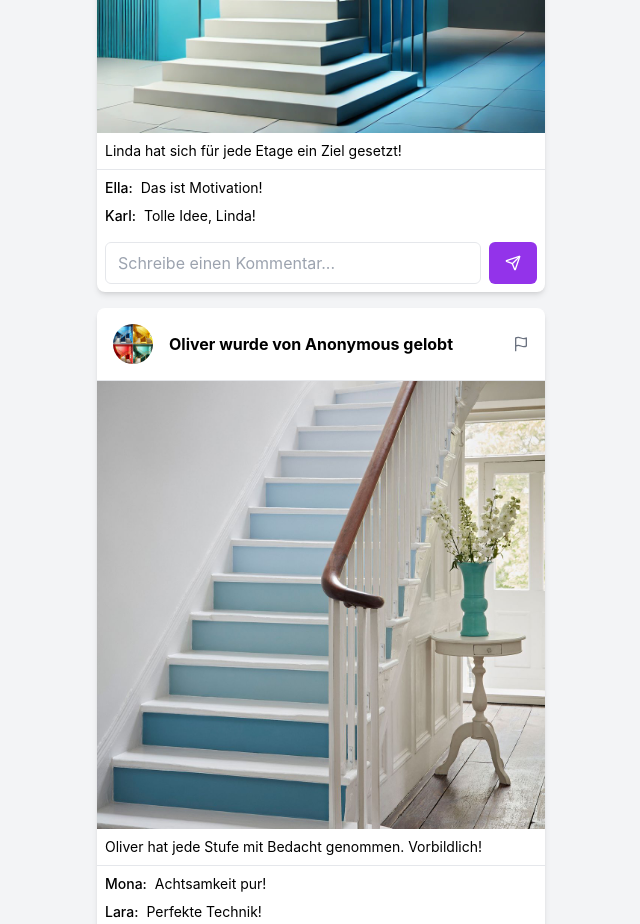
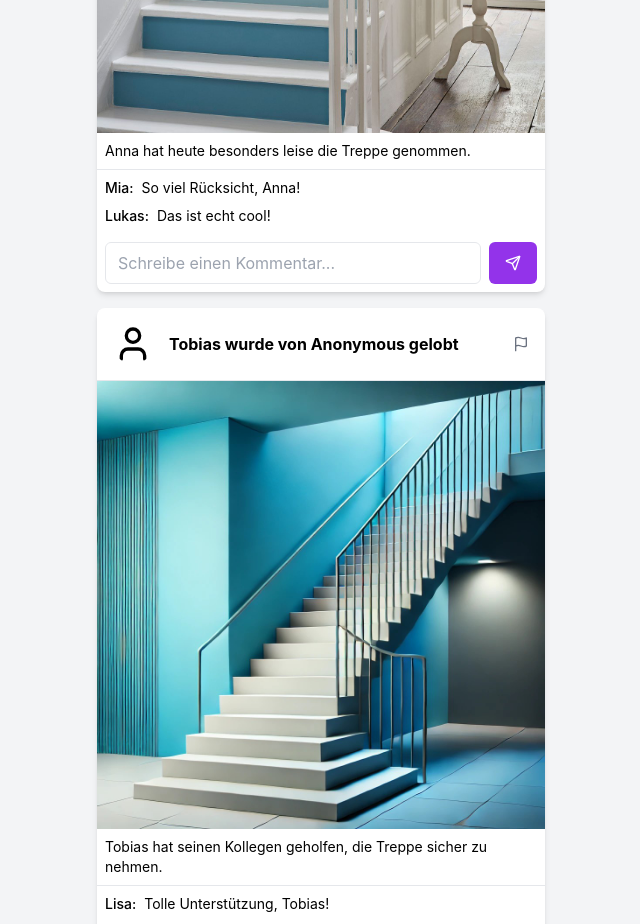
Before and after one commit to flockean/loben-on-stairs, a React (Create React App) app: page /home in a window 1280 px wide. Shown: the part 1860-2784 px from the top of the page, without its empty margins (319-959 px from the left). Built offline with nearby package versions, Linux system fonts and the light colour scheme; sample sign-in values are in the browser's storage.

Commit message:
ci: optimize Content

```diff
--- a/src/components/Post.jsx
+++ b/src/components/Post.jsx
@@ -1,5 +1,5 @@
 import React, {useEffect, useState} from 'react';
-import {Flag, Send} from 'lucide-react';
+import {Flag, Send, User} from 'lucide-react';
 import {UserService} from "../logic/userService";
 
 
@@ -56,8 +56,7 @@ const SocialPost = ({ post }) => {
     return (
         <div className="w-full max-w-2xl mx-auto bg-white rounded-lg shadow-md overflow-hidden my-4">
             <div className="flex items-center space-x-4 p-4 border-b">
-                <img
-                    src={post.avatar.toString()}
+                <User
                     alt={post.username}
                     className="w-10 h-10 rounded-full"
                 />
--- a/src/logic/registerMocks.js
+++ b/src/logic/registerMocks.js
@@ -1,7 +1,13 @@
 import Avatar1 from "../assets/images/avatar-1.jpg";
 import feedImage1 from "../assets/images/stairs-1.jpg";
 import feedImage2 from "../assets/images/stairs-2.jpg";
-
+import maxImage from '../assets/images/MaxRückwarts.webp';
+import hansImage from '../assets/images/HansGuteHaltung.webp';
+import sabineImage from '../assets/images/SabineCountingStairs.webp';
+import peterZugig from '../assets/images/PeterZugig.webp';
+import extremDead from '../assets/images/BrutalDead.webp';
+import lisaQuiet from '../assets/images/LisaQuiet.webp';
+import extremSafe from '../assets/images/ExtremSafe.webp';
 
 export interface Post {
     id: string,
@@ -26,11 +32,11 @@ export const MOCK_FEED: Post[] = [
         username: 'Hans',
         byUser: 'Anonymous',
         avatar: Avatar1,
-        image: feedImage1,
-        caption: 'Hans hat heute die Treppe mit guter Haltung erklommen!',
+        image: hansImage,
+        caption: 'Hans hat heute die Treppe mit guter Haltung erklommen! #Gesund #Rückrat #HandlaufBenutzt',
         comments: [
-            {id: 1, username: 'Fred', text: 'Das Rückgrat bleibt gesund – weiter so, Hans!'},
-            {id: 2, username: 'Leo', text: 'Perfekte Haltung, Hans! Das motiviert.'},
+            {id: 1, username: 'Fred', text: 'Ich sehe da keine richtige Sicherheit Hans mit Handlauf ;('},
+            {id: 2, username: 'Leo', text: 'Perfekte Haltung, Hans! Da merkt man deine stabile Figur'},
         ],
     },
     {
@@ -38,11 +44,10 @@ export const MOCK_FEED: Post[] = [
         username: 'Peter',
         byUser: 'Anonymous',
         avatar: Avatar1,
-        image: feedImage2,
-        caption: 'Peter hat es geschafft, die Treppe ohne Pause zu nehmen.',
+        image: peterZugig,
+        caption: 'Peter hat es geschafft, die Treppe ohne Pause zu nehmen. Sogar ab der Mitte sicherer als auf diesem Bild o_O #GefährlicherStart',
         comments: [
-            {id: 1, username: 'Jürgen', text: 'Beeindruckend, Peter!'},
-            {id: 2, username: 'Simon', text: 'Das nenne ich Ausdauer!'},
+            {id: 1, username: 'Jürgen', text: 'Beeindruckend, Peter!'}
         ],
     },
     {
@@ -51,7 +56,7 @@ export const MOCK_FEED: Post[] = [
         byUser: 'Anonymous',
         avatar: Avatar1,
         image: feedImage1,
-        caption: 'Maria hat auf jeder Stufe ihr Tempo gehalten – gleichmäßig und ruhig!',
+        caption: 'Maria hat auf jeder Stufe ihr Tempo gehalten – gleichmäßig und ruhig! #AufmerksamGewesen #HandyWeggesteckt',
         comments: [
             {id: 1, username: 'Sophie', text: 'Maria, das ist echte Konzentration!'},
             {id: 2, username: 'Lukas', text: 'Perfekte Balance, Maria!'},
@@ -62,11 +67,12 @@ export const MOCK_FEED: Post[] = [
         username: 'Max',
         byUser: 'Anonymous',
         avatar: Avatar1,
-        image: feedImage2,
+        image: maxImage,
         caption: 'Max hat die Treppe rückwärts bewältigt – das ist Koordination!',
         comments: [
             {id: 1, username: 'Tina', text: 'Wow, Max – das ist Mut!'},
             {id: 2, username: 'Paul', text: 'Unkonventionell, aber beeindruckend!'},
+            {id: 3, username: 'Lucas', text: 'Ihr seid doch gestört! DAS IST NICHT SICHER!'}
         ],
     },
     {
@@ -74,8 +80,8 @@ export const MOCK_FEED: Post[] = [
         username: 'Lisa',
         byUser: 'Anonymous',
         avatar: Avatar1,
-        image: feedImage1,
-        caption: 'Lisa hat heute die Treppen extra leise genommen. Rücksichtsvoll!',
+        image: lisaQuiet,
+        caption: 'Lisa hat heute die Treppen extra leise genommen. Rücksichtsvoll! #AufmerksamGewesen #Ninja',
         comments: [
             {id: 1, username: 'Mara', text: 'Danke für deine Rücksicht, Lisa!'},
             {id: 2, username: 'Tom', text: 'Kaum gehört – toll!'},
@@ -87,7 +93,7 @@ export const MOCK_FEED: Post[] = [
         byUser: 'Anonymous',
         avatar: Avatar1,
         image: feedImage2,
-        caption: 'Klaus hat heute jede zweite Stufe genommen – was für ein Sprung!',
+        caption: 'Klaus hat heute jede zweite Stufe genommen – was für ein Sprung! #GegenDasSystem',
         comments: [
             {id: 1, username: 'Ben', text: 'Energie pur, Klaus!'},
             {id: 2, username: 'Susi', text: 'Sportlich unterwegs!'},
@@ -98,8 +104,8 @@ export const MOCK_FEED: Post[] = [
         username: 'Sabine',
         byUser: 'Anonymous',
         avatar: Avatar1,
-        image: feedImage1,
-        caption: 'Sabine hat jede Stufe gezählt. Ein Zeichen der Achtsamkeit!',
+        image: sabineImage,
+        caption: 'Sabine hat jede Stufe gezählt. Ein Zeichen der Achtsamkeit! #AufmerksamGewesen',
         comments: [
             {id: 1, username: 'Martin', text: 'So fokussiert – das ist toll!'},
             {id: 2, username: 'Clara', text: 'Ein Schritt nach dem anderen – super, Sabine!'},
@@ -110,39 +116,52 @@ export const MOCK_FEED: Post[] = [
         username: 'Lena',
         byUser: 'Anonymous',
         avatar: Avatar1,
-        image: feedImage1,
-        caption: 'Lena hat heute zwei Stockwerke ohne Pause geschafft!',
+        image: extremSafe,
+        caption: 'Lena war die einzige die wirklich auf sich achtet! #AufmerksamGewesen #LangsamGelaufen #HandyWeggesteckt #HandlaufBenutzt',
         comments: [
             {id: 1, username: 'Anna', text: 'Top Leistung, Lena!'},
-            {id: 2, username: 'Tom', text: 'Das ist Ausdauer pur!'},
+            {id: 2, username: 'Tom', text: 'Du bist das Vorbild für uns alle!'},
+        ],
+    },
+
+    {
+        id: 9,
+        username: 'Erik',
+        byUser: 'Anonymous',
+        avatar: Avatar1,
+        image: extremDead,
+        caption: 'Erik ist die Treppe hinaufgegangen, ohne das Geländer anzufassen! #GegenDasSystem #Krankenhaus',
+        comments: [
+            {id: 1, username: 'Hannah', text: 'Oh nein Erik, was passiert dir denn da'},
+            {id: 2, username: 'Leo', text: 'Das ist gefährlich Erik!'},
         ],
     },
     {
-        id: 9,
+        id: 10,
         username: 'Marco',
         byUser: 'Anonymous',
         avatar: Avatar1,
         image: feedImage2,
-        caption: 'Marco ist die Treppe rückwärts gegangen – das nenne ich Geschick!',
+        caption: 'Marco ist die Treppe rückwärts gegangen – das nenne ich Geschick! #GegenDasSystem',
         comments: [
             {id: 1, username: 'Jana', text: 'Mutig, Marco!'},
             {id: 2, username: 'Tim', text: 'Wow, beeindruckend!'},
         ],
     },
     {
-        id: 10,
+        id: 11,
         username: 'Sarah',
         byUser: 'Anonymous',
         avatar: Avatar1,
         image: feedImage1,
-        caption: 'Sarah hat heute jede zweite Stufe ausgelassen!',
+        caption: 'Sarah hat heute jede zweite Stufe ausgelassen! #GegenDasSystem',
         comments: [
             {id: 1, username: 'Klara', text: 'Du springst wie ein Reh, Sarah!'},
             {id: 2, username: 'Paul', text: 'Sportlich, sportlich!'},
         ],
     },
     {
-        id: 11,
+        id: 12,
         username: 'Tobias',
         byUser: 'Anonymous',
         avatar: Avatar1,
@@ -154,7 +173,7 @@ export const MOCK_FEED: Post[] = [
         ],
     },
     {
-        id: 12,
+        id: 13,
         username: 'Anna',
         byUser: 'Anonymous',
         avatar: Avatar1,
@@ -166,7 +185,7 @@ export const MOCK_FEED: Post[] = [
         ],
     },
     {
-        id: 13,
+        id: 14,
         username: 'Jörg',
         byUser: 'Anonymous',
         avatar: Avatar1,
@@ -178,7 +197,7 @@ export const MOCK_FEED: Post[] = [
         ],
     },
     {
-        id: 14,
+        id: 15,
         username: 'Carla',
         byUser: 'Anonymous',
         avatar: Avatar1,
@@ -188,161 +207,5 @@ export const MOCK_FEED: Post[] = [
             {id: 1, username: 'Ronja', text: 'Tolle Fokussierung!'},
             {id: 2, username: 'Ben', text: 'Perfekte Achtsamkeit, Carla!'},
         ],
-    },
-    {
-        id: 15,
-        username: 'Frank',
-        byUser: 'Anonymous',
-        avatar: Avatar1,
-        image: feedImage2,
-        caption: 'Frank hat die Treppe im langsamen, gleichmäßigen Tempo genommen.',
-        comments: [
-            {id: 1, username: 'Susi', text: 'Genau richtig für die Gelenke!'},
-            {id: 2, username: 'Tom', text: 'Vorbildlich, Frank!'},
-        ],
-    },
-    {
-        id: 16,
-        username: 'Lara',
-        byUser: 'Anonymous',
-        avatar: Avatar1,
-        image: feedImage1,
-        caption: 'Lara hat heute beim Treppensteigen gelächelt!',
-        comments: [
-            {id: 1, username: 'Nina', text: 'Das macht allen den Tag besser!'},
-            {id: 2, username: 'Jan', text: 'Positive Energie, Lara!'},
-        ],
-    },
-    {
-        id: 17,
-        username: 'Erik',
-        byUser: 'Anonymous',
-        avatar: Avatar1,
-        image: feedImage2,
-        caption: 'Erik ist die Treppe hinaufgegangen, ohne das Geländer anzufassen!',
-        comments: [
-            {id: 1, username: 'Hannah', text: 'Was für ein Gleichgewichtssinn!'},
-            {id: 2, username: 'Leo', text: 'Beeindruckend, Erik!'},
-        ],
-    },
-    {
-        id: 18,
-        username: 'Julia',
-        byUser: 'Anonymous',
-        avatar: Avatar1,
-        image: feedImage1,
-        caption: 'Julia hat auf jeder Treppenstufe kurz innegehalten.',
-        comments: [
-            {id: 1, username: 'Paul', text: 'Achtsamkeit pur!'},
-            {id: 2, username: 'Lisa', text: 'Das ist innere Ruhe, Julia!'},
-        ],
-    },
-    {
-        id: 19,
-        username: 'Philipp',
-        byUser: 'Anonymous',
-        avatar: Avatar1,
-        image: feedImage2,
-        caption: 'Philipp hat heute die Treppe zwei Stufen auf einmal genommen.',
-        comments: [
-            {id: 1, username: 'Max', text: 'So viel Energie, Philipp!'},
-            {id: 2, username: 'Mira', text: 'Starke Leistung!'},
-        ],
-    },
-    {
-        id: 20,
-        username: 'Tina',
-        byUser: 'Anonymous',
-        avatar: Avatar1,
-        image: feedImage1,
-        caption: 'Tina hat es geschafft, die Treppe im Zickzack zu nehmen!',
-        comments: [
-            {id: 1, username: 'Sina', text: 'Das erfordert Koordination!'},
-            {id: 2, username: 'Lukas', text: 'Kreativ, Tina!'},
-        ],
-    },
-    {
-        id: 21,
-        username: 'Sebastian',
-        byUser: 'Anonymous',
-        avatar: Avatar1,
-        image: feedImage2,
-        caption: 'Sebastian hat heute die Treppe besonders zügig erklommen!',
-        comments: [
-            {id: 1, username: 'Anna', text: 'Super Geschwindigkeit!'},
-            {id: 2, username: 'Markus', text: 'Respekt, Sebastian!'},
-        ],
-    },
-    {
-        id: 22,
-        username: 'Sven',
-        byUser: 'Anonymous',
-        avatar: Avatar1,
-        image: feedImage1,
-        caption: 'Sven ist die Treppe mit schwerem Rucksack gestiegen. Respekt!',
-        comments: [
-            {id: 1, username: 'Paul', text: 'Ganz schön anstrengend, Sven!'},
-            {id: 2, username: 'Maria', text: 'Tolles Training!'},
-        ],
-    },
-    {
-        id: 23,
-        username: 'Nina',
-        byUser: 'Anonymous',
-        avatar: Avatar1,
-        image: feedImage2,
-        caption: 'Nina hat heute ihren Kollegen zum Treppensteigen motiviert!',
-        comments: [
-            {id: 1, username: 'Mara', text: 'Was für ein Teamgeist!'},
-            {id: 2, username: 'Oliver', text: 'Große Klasse, Nina!'},
-        ],
-    },
-    {
-        id: 24,
-        username: 'Oliver',
-        byUser: 'Anonymous',
-        avatar: Avatar1,
-        image: feedImage1,
-        caption: 'Oliver hat jede Stufe mit Bedacht genommen. Vorbildlich!',
-        comments: [
-            {id: 1, username: 'Mona', text: 'Achtsamkeit pur!'},
-            {id: 2, username: 'Lara', text: 'Perfekte Technik!'},
-        ],
-    },
-    {
-        id: 25,
-        username: 'Linda',
-        byUser: 'Anonymous',
-        avatar: Avatar1,
-        image: feedImage2,
-        caption: 'Linda hat sich für jede Etage ein Ziel gesetzt!',
-        comments: [
-            {id: 1, username: 'Ella', text: 'Das ist Motivation!'},
-            {id: 2, username: 'Karl', text: 'Tolle Idee, Linda!'},
-        ],
-    },
-    {
-        id: 26,
-        username: 'Kurt',
-        byUser: 'Anonymous',
-        avatar: Avatar1,
-        image: feedImage1,
-        caption: 'Kurt hat bei jedem Stockwerk einmal tief durchgeatmet.',
-        comments: [
-            {id: 1, username: 'Rita', text: 'Richtig gute Atemtechnik!'},
-            {id: 2, username: 'Ben', text: 'Das hält fit, Kurt!'},
-        ],
-    },
-    {
-        id: 27,
-        username: 'Sophia',
-        byUser: 'Anonymous',
-        avatar: Avatar1,
-        image: feedImage2,
-        caption: 'Sophia hat die Treppe mit einem fröhlichen Pfeifen erklommen.',
-        comments: [
-            {id: 1, username: 'Leon', text: 'Musik für die Ohren!'},
-            {id: 2, username: 'Eva', text: 'Das macht gute Laune!'},
-        ],
-    },
+    }
 ];
```
Also changed, not shown: src/components/UploadView.jsx (+9 -9 lines).
